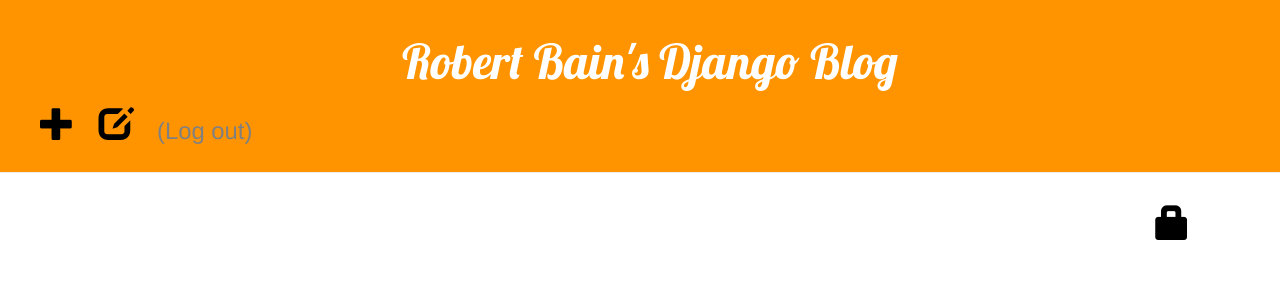
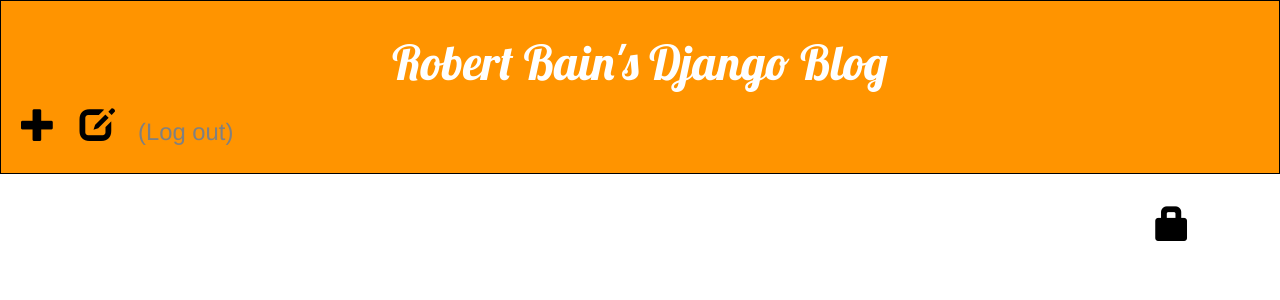
Before and after one commit to bainro/my-first-blog, a Django app: a page that uses blog/templates/blog/base.html in a window 1280 px wide. Shown: the top 300 px of the page. Run offline with Django 3.2, Linux system fonts and the light colour scheme; the visitor is signed in with stand-in values (Sample User, id 1); data that the repository does not hold is empty; some libraries are stand-ins or nearby versions.

Commit message:
More layout changes

```diff
--- a/blog/static/css/blog.css
+++ b/blog/static/css/blog.css
@@ -1,7 +1,8 @@
 .page-header {
     background-color: #ff9400;
     margin-top: 0;
-    padding: 20px 20px 20px 40px;
+    padding: 20px 20px 20px 20px;
+    border: 1px solid #000;
 }
 
 .page-header h1, .page-header h1 a, .page-header h1 a:visited, .page-header h1 a:active {
```
